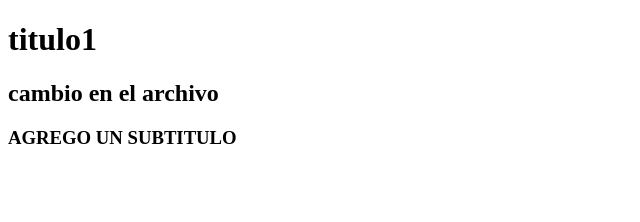
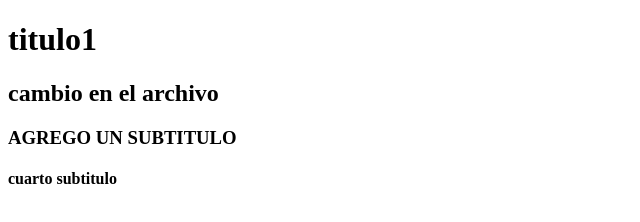
Before and after one commit to Lucromero/begegasite, a plain HTML site: page index.html in a window 1280 px wide. Shown: the whole page, without its empty margins (0-640 px from the left). Drawn offline with Linux system fonts and the light colour scheme.

Commit message:
agrego subtitulo

```diff
--- a/index.html
+++ b/index.html
@@ -10,5 +10,6 @@
     <h1>titulo1</h1>
     <h2>cambio en el archivo</h2>
     <H3>AGREGO UN SUBTITULO</H3>
+    <h4>cuarto subtitulo</h4>
 </body>
 </html>
```
Also changed, not shown: git paso 1.PNG (added), git paso 2.PNG (added), git paso 3.PNG (added), git paso 4 -3er rama.PNG (added), git paso 4.PNG (added).
